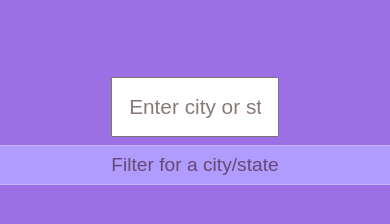
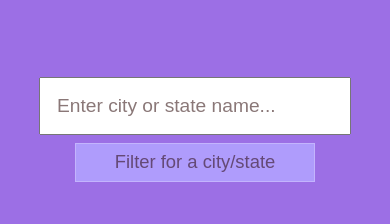
Before and after one commit to rohan-joby/Auto--Complete, a plain HTML site: page index.html in a window 390 px wide. Shown: the part 90-314 px from the top of the page. Drawn offline with Linux system fonts and the light colour scheme.

Commit message:
wip: add responsiveness

```diff
--- a/styles.css
+++ b/styles.css
@@ -13,19 +13,19 @@
   --clr-primary-900: hsla(263, 70%, 50%, 0.664);
   --clr-accent-500: hsla(0, 100%, 7%, 0.534);
   --clr-accent-900: hsl(0, 100%, 7%);
-  --clr-hl-900:hsl(263, 69%, 42%);
+  --clr-hl-900: hsl(263, 69%, 42%);
 }
 
 body {
-    background: var(--clr-primary-900);
-    max-height: 100vh;
+  background: var(--clr-primary-900);
+  max-height: 100vh;
 }
 
-.heading{
-    font-size:3rem;
-    color:var(--clr-primary-200);
-    text-align: center;
-    margin:2rem auto;
+.heading {
+  font-size: 3rem;
+  color: var(--clr-primary-200);
+  text-align: center;
+  margin: 2rem auto;
 }
 
 .input {
@@ -77,7 +77,23 @@ input[type="text"]:focus {
   color: var(--clr-accent-900);
 }
 
-.highlight{
-    background-color: var(--clr-primary-900);
-    color: var(--clr-primary-100);
+.highlight {
+  background-color: var(--clr-primary-900);
+  color: var(--clr-primary-100);
 }
+
+@media only screen and (max-width: 570px) {
+  input[type="text"] {
+    font-size: 1.2rem;
+    /*height: 3rem;*/
+    width: 80%;
+    margin: 5rem auto 0.5rem;
+    padding: 1rem;
+  }
+
+  .suggestion-item {
+    width: 15rem;
+    height: 9%;
+    font-size: 1.15rem;
+  }
+}
```
